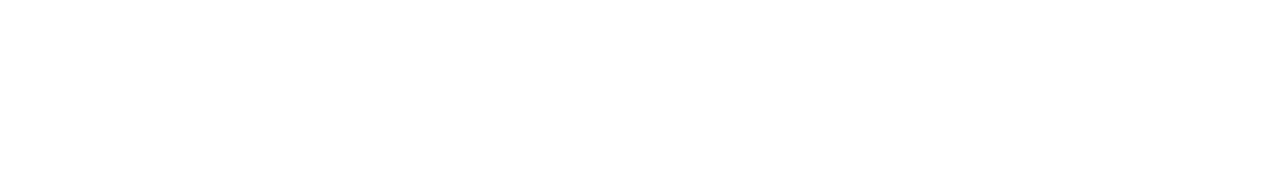
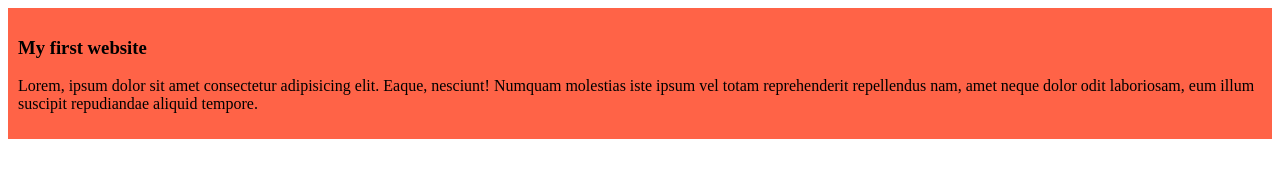
Before and after one commit to molaygithub/my-simple-website, a plain HTML site: page index.html in a window 1280 px wide. Drawn offline with Linux system fonts and the light colour scheme.

Commit message:
added the first blog

```diff
--- a/index.html
+++ b/index.html
@@ -4,8 +4,12 @@
     <meta charset="UTF-8">
     <meta name="viewport" content="width=device-width, initial-scale=1.0">
     <title>My Simple Website</title>
+    <link rel="stylesheet" href="styles/blog.css">
 </head>
 <body>
-
+    <div>
+        <h3>My first website</h3>
+        <p>Lorem, ipsum dolor sit amet consectetur adipisicing elit. Eaque, nesciunt! Numquam molestias iste ipsum vel totam reprehenderit repellendus nam, amet neque dolor odit laboriosam, eum illum suscipit repudiandae aliquid tempore.</p>
+    </div>
 </body>
 </html>
--- /dev/null
+++ b/styles/blog.css
@@ -0,0 +1,4 @@
+div{
+    background-color: tomato;
+    padding: 10px;
+}
```
